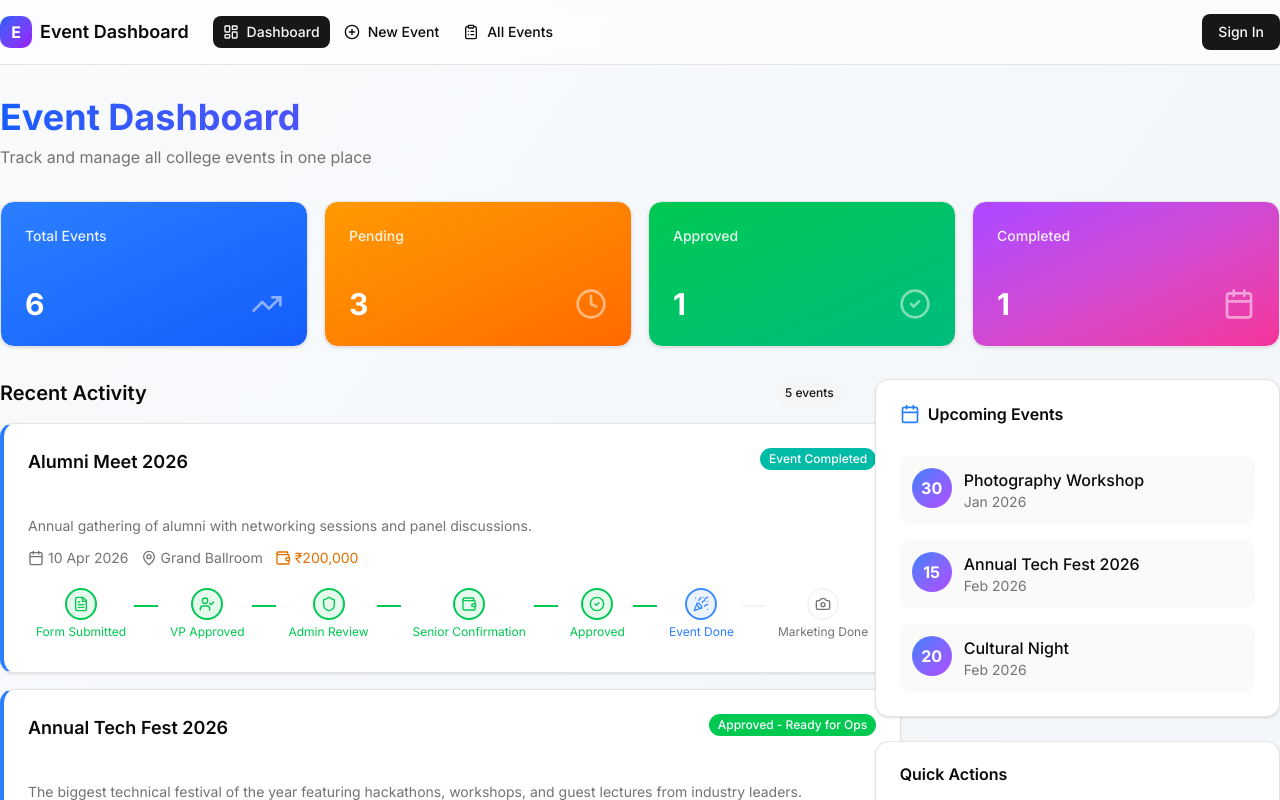
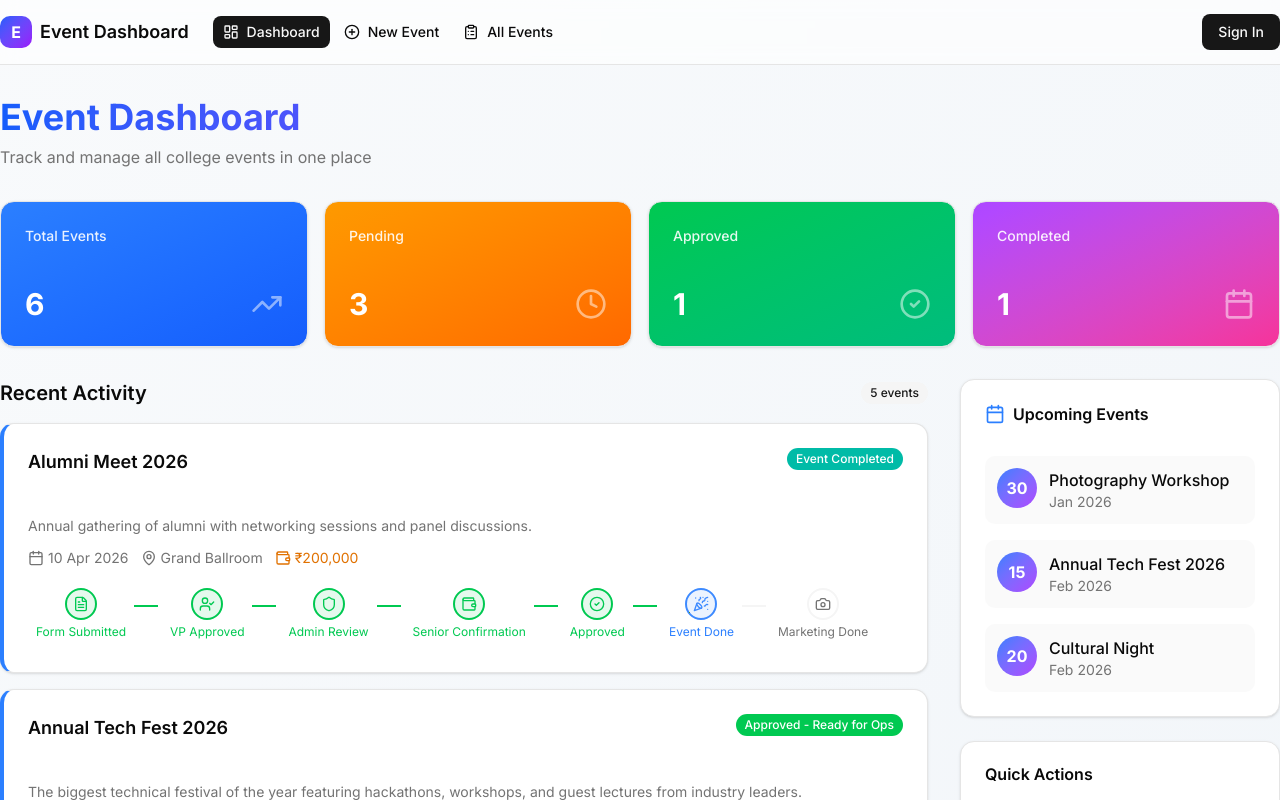
Before and after one commit to Shantanu78/event-dashboard, a Next.js app: page / in a window 1280 px wide. Shown: the top 800 px of the page. Built offline with nearby package versions, Linux system fonts and the light colour scheme.

Commit message:
Fix: Responsive layout - prevent sidebar overlap on smaller screens

```diff
--- a/src/app/page.tsx
+++ b/src/app/page.tsx
@@ -112,9 +112,9 @@
         </div>
 
         {/* Main Content Grid */}
-        <div className="grid lg:grid-cols-3 gap-8">
+        <div className="flex flex-col xl:flex-row gap-8">
           {/* Recent Activity */}
-          <div className="lg:col-span-2 space-y-4">
+          <div className="flex-1 space-y-4 min-w-0">
             <div className="flex items-center justify-between">
               <h2 className="text-xl font-semibold">Recent Activity</h2>
               <Badge variant="secondary">{recentEvents.length} events</Badge>
@@ -127,7 +127,7 @@
           </div>
 
           {/* Sidebar */}
-          <div className="space-y-6">
+          <div className="w-full xl:w-80 shrink-0 space-y-6">
             {/* Upcoming Events */}
             <Card>
               <CardHeader>
```
